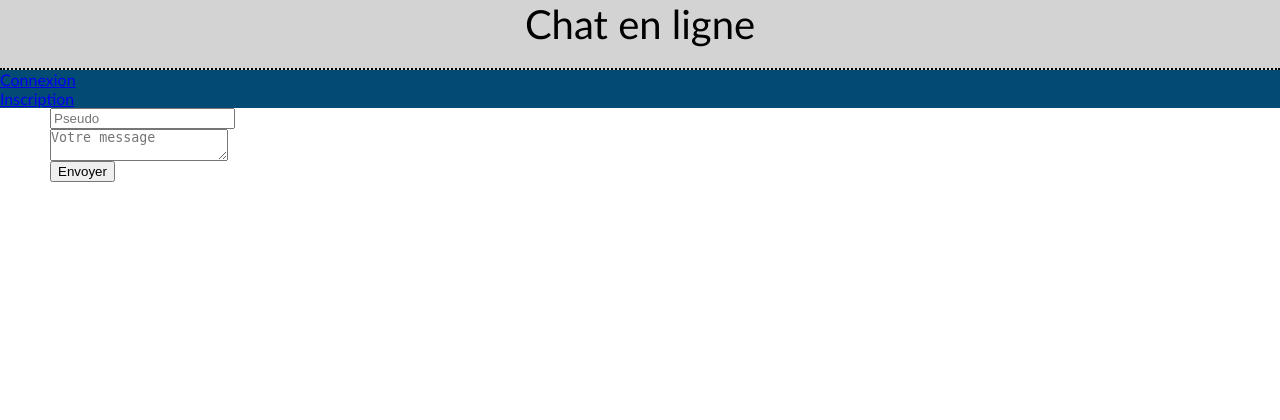
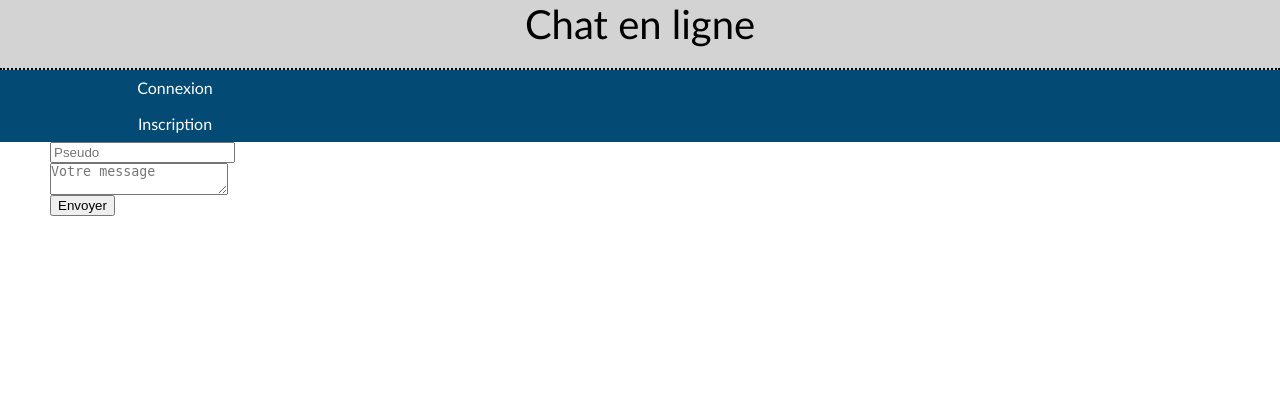
Before and after one commit to chrystelle-hub/projet, a PHP site: page / in a window 1280 px wide. Shown: the top 420 px of the page. Run offline with PHP 8.4, Linux system fonts and the light colour scheme; data that the repository does not hold is empty.

Commit message:
modifications css

```diff
--- a/style.css
+++ b/style.css
@@ -33,6 +33,26 @@ body > header {
 	top: 0;
 }
 
+header nav ul {
+	list-style: none;
+	margin: 0;
+	padding: 0;
+}
+
+header nav ul li {
+    background-color: rgb(3, 74, 116);
+    color: white;
+	padding: 8px;
+    line-height: 20px;
+    width: 350px;
+    text-align: center;
+}
+
+header nav ul li a {
+	text-decoration: none;
+	color: inherit;
+}
+
 body > main {
     margin-right: 250px;
     margin-left : 250px;
```
